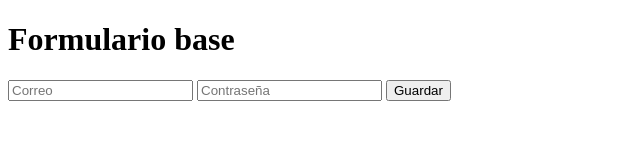
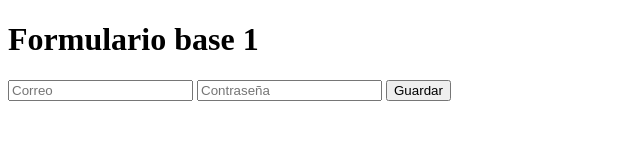
Before and after one commit to Carlos-pixel24/CTROL-PC, a plain HTML site: page index.html in a window 1280 px wide. Shown: the full height of the page, 0-640 px from the left. Drawn offline with Linux system fonts and the light colour scheme.

Commit message:
formulario 1

```diff
--- a/index.html
+++ b/index.html
@@ -7,7 +7,7 @@
     <title>Taller UTN</title>
 </head>
 <body>
-    <h1>Formulario base</h1>
+    <h1>Formulario base 1</h1>
     <form action="">
         <div>
             <input type="text" name="" id="" placeholder="Correo">
```
